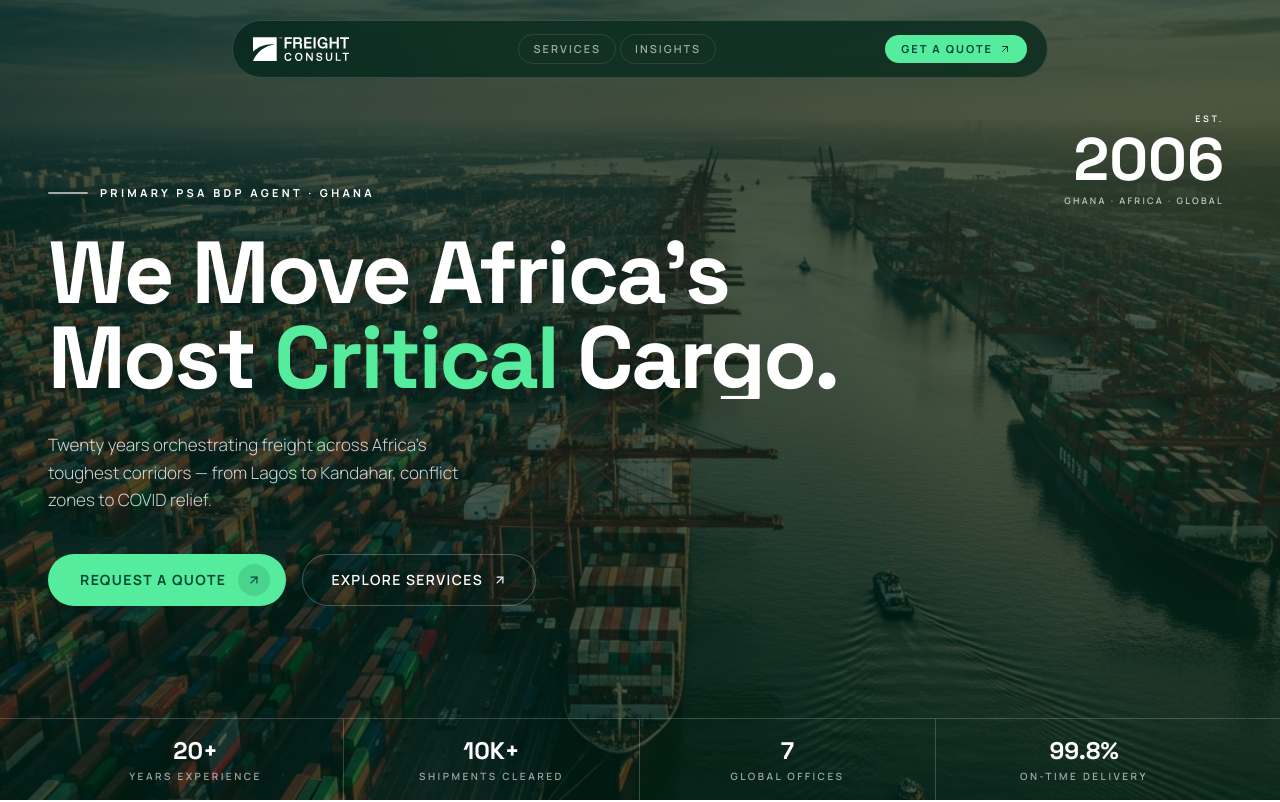
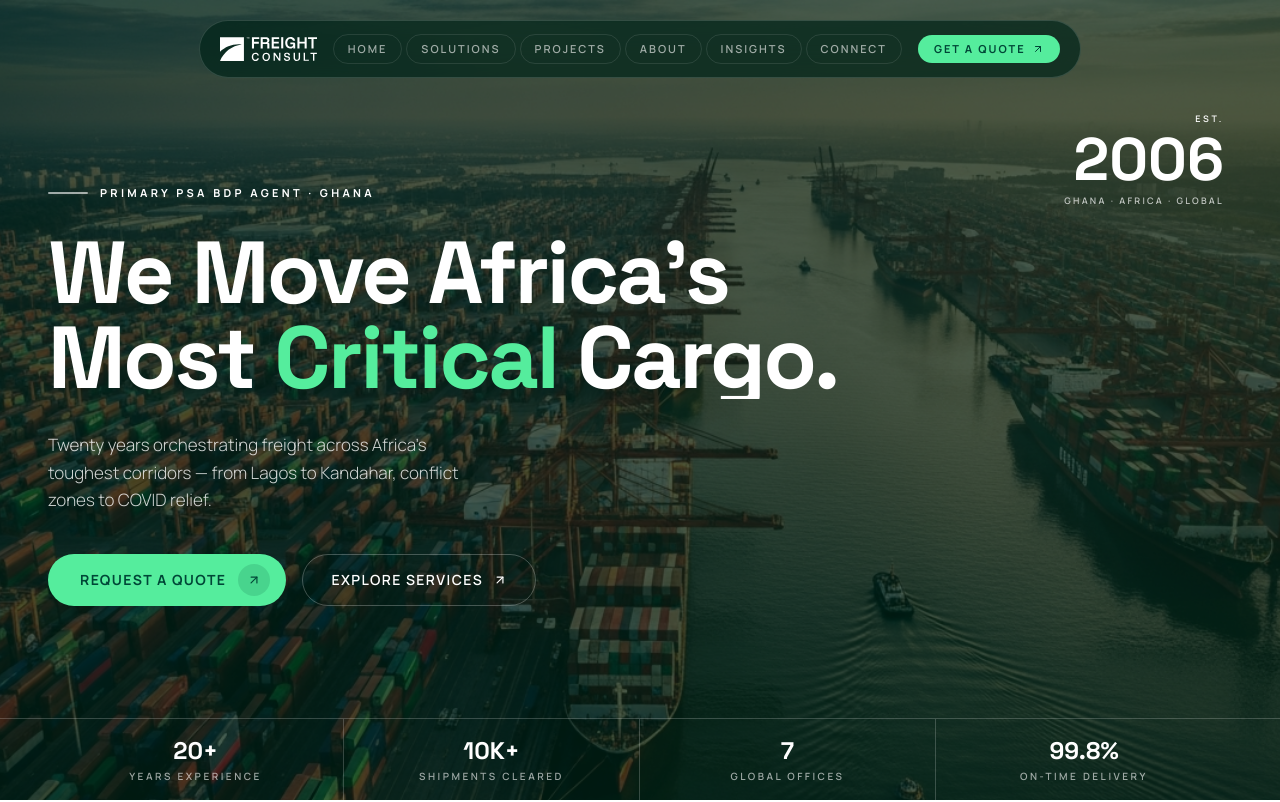
Before and after one commit to ogenci/freight-consult, a React (Vite) app: page / in a window 1280 px wide. Shown: the top 802 px of the page. Built offline with nearby package versions, Linux system fonts and the light colour scheme.

Commit message:
fix: update nav items

```diff
--- a/src/components/sections/Navbar.tsx
+++ b/src/components/sections/Navbar.tsx
@@ -6,8 +6,12 @@ import logoPath from "@/assets/freight-consult-logo.svg";
 const EASE = [0.22, 1, 0.36, 1] as const;
 
 const links = [
-  { label: "Services", href: "#services" },
+  { label: "Home", href: "#" },
+  { label: "Solutions", href: "#solutions" },
+  { label: "Projects", href: "#projects" },
+  { label: "About", href: "#about" },
   { label: "Insights", href: "#insights" },
+  { label: "Connect", href: "#contact" },
 ];
 
 export default function Navbar() {
@@ -49,7 +53,7 @@ export default function Navbar() {
                 <a
                   key={l.href}
                   href={l.href}
-                  className="px-3.5 py-1.5 text-[11px] font-semibold tracking-[0.18em] uppercase text-white/60 hover:text-white transition-colors rounded-full hover:bg-white/5 border border-white/10"
+                  className="px-2.5 xl:px-3.5 py-1.5 text-[11px] font-semibold tracking-[0.18em] uppercase text-white/60 hover:text-white transition-colors rounded-full hover:bg-white/5 border border-white/10"
                 >
                   {l.label}
                 </a>
```
